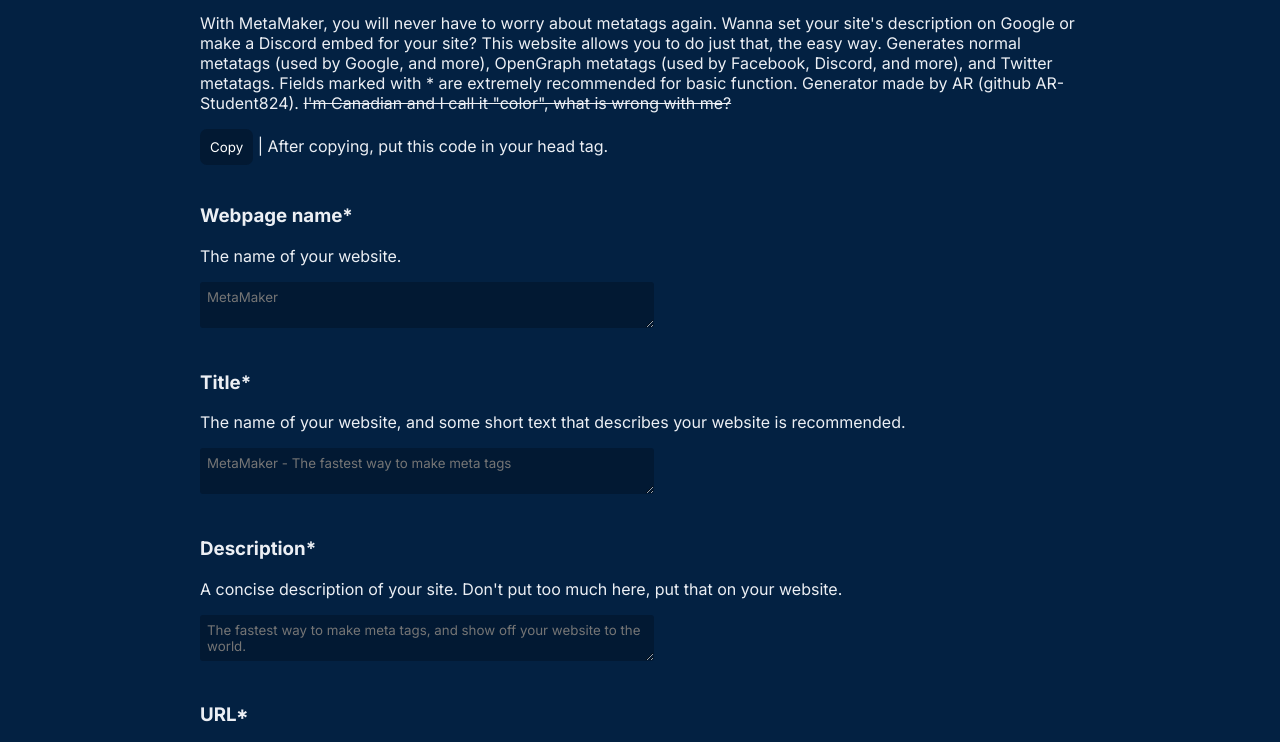
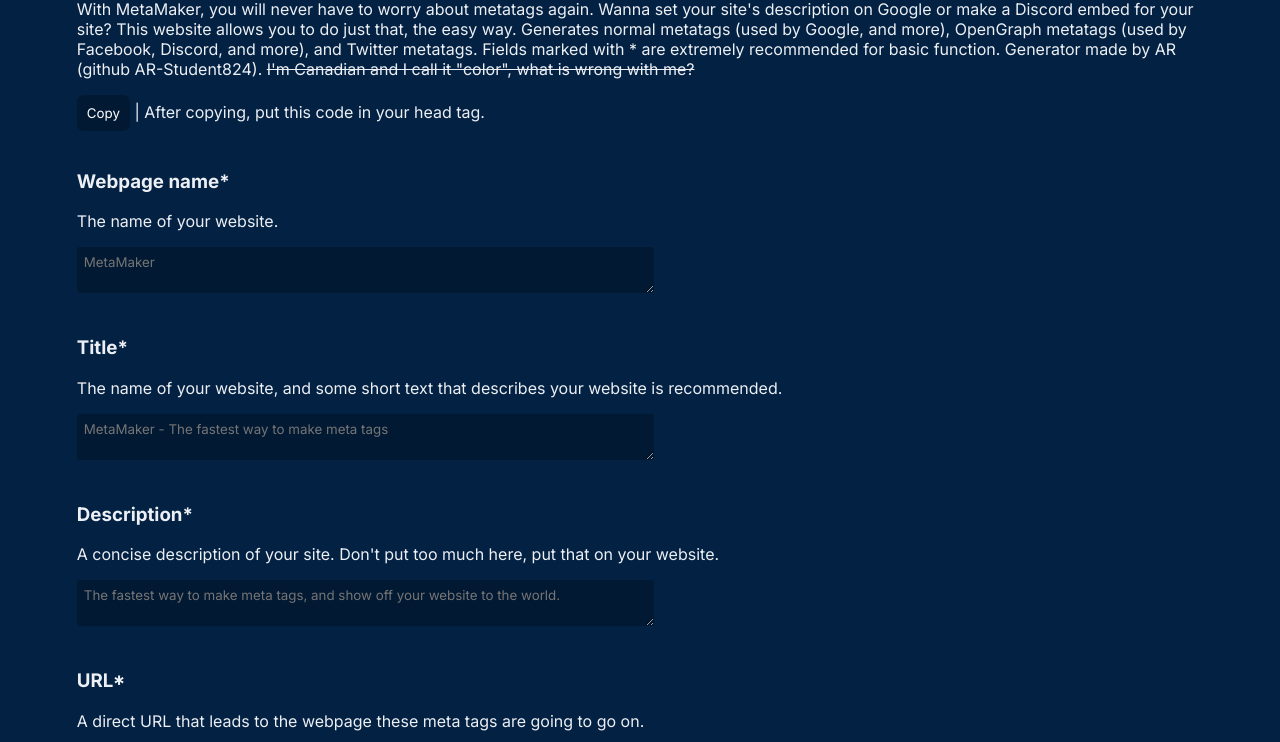
Before and after one commit to AR-Student824/metamaker, a plain HTML site: page index.html in a window 1280 px wide. Shown: the part 87-829 px from the top of the page. Drawn offline with Linux system fonts and the light colour scheme.

Commit message:
try fixing margin bug

```diff
--- a/style.css
+++ b/style.css
@@ -1 +1 @@
-@import url(https://fonts.googleapis.com/css2?family=Inter:wght@100;200;300;400;500;600;700;800;900&display=swap);body{margin-right:200px;margin-left:200px;margin-top:40px;margin-bottom:40px;font-family:Inter;color:#eceff4;background-color:#032142}.detailed{color:#0080ff}a{color:#81a1c1}button,input[type=submit]{padding:10px;color:#fff;cursor:pointer}button,input,textarea{background-color:#021933;border:none;font-family:Inter,sans-serif;outline:0}button{border-radius:7px}input,textarea{padding:7px;color:#eceff4;border-radius:3px}textarea{width:50%}
+@import url(https://fonts.googleapis.com/css2?family=Inter:wght@100;200;300;400;500;600;700;800;900&display=swap);body{margin-right:6%;margin-left:6%;margin-top:2%;margin-bottom:2%;font-family:Inter;color:#eceff4;background-color:#032142}.detailed{color:#0080ff}a{color:#81a1c1}button,input[type=submit]{padding:10px;color:#fff;cursor:pointer}button,input,textarea{background-color:#021933;border:none;font-family:Inter,sans-serif;outline:0}button{border-radius:7px}input,textarea{padding:7px;color:#eceff4;border-radius:3px}textarea{width:50%}
```
